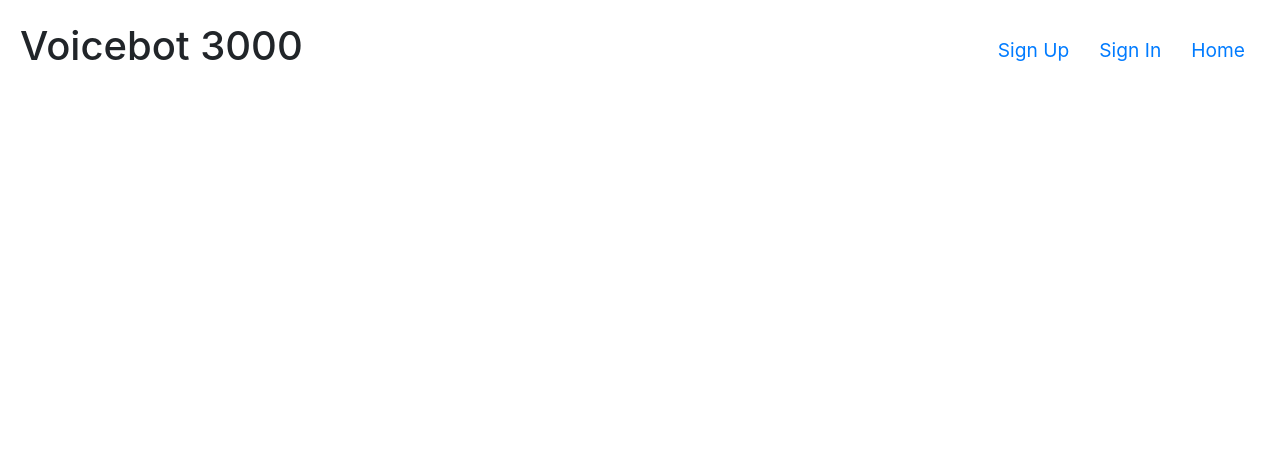
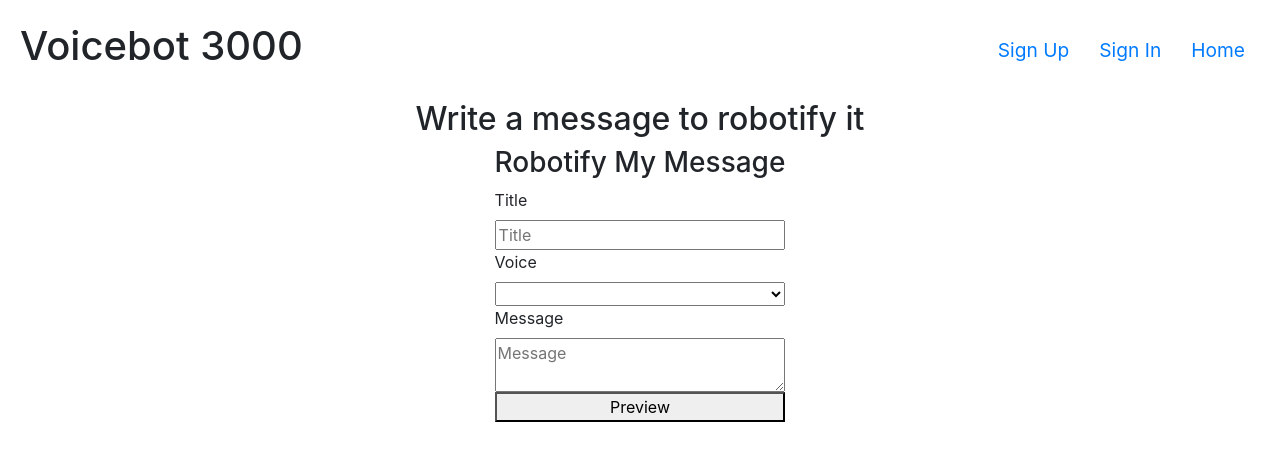
Before and after one commit to catherineguo/gif-box-client, a React app: page / in a window 1280 px wide. Shown: the top 460 px of the page. Built offline with nearby package versions, Linux system fonts and the light colour scheme.

Commit message:
Start Voicebot Home Element

```diff
--- a/src/App.js
+++ b/src/App.js
@@ -8,6 +8,7 @@ import SignUp from './auth/components/SignUp'
 import SignIn from './auth/components/SignIn'
 import SignOut from './auth/components/SignOut'
 import ChangePassword from './auth/components/ChangePassword'
+import Voicebot from './voicebot/Voicebot'
 
 class App extends Component {
   constructor () {
@@ -55,6 +56,11 @@ class App extends Component {
             <ChangePassword flash={this.flash} user={user} />
           )} />
         </main>
+
+        <section className="home-voicebot">
+          <h2>Write a message to robotify it</h2>
+          <Voicebot />
+        </section>
       </React.Fragment>
     )
   }
--- a/src/App.scss
+++ b/src/App.scss
@@ -46,3 +46,10 @@ $charcoal: #ccc;
     max-width: 200px;
   }
 }
+
+.home-voicebot {
+  align-items: center;
+  display: flex;
+  flex-direction: column;
+  justify-content: center;
+}
--- /dev/null
+++ b/src/voicebot/Voicebot.js
@@ -0,0 +1,55 @@
+import React, { Component } from 'react'
+import { Link } from 'react-router-dom'
+
+import './Voicebot.scss'
+
+class Voicebot extends Component {
+  constructor () {
+    super()
+
+    this.state = {
+      title: '',
+      voice: '',
+      message: ''
+    }
+  }
+
+  handleChange = event => this.setState({
+    [event.target.name]: event.target.value
+  })
+
+  render () {
+    const { title, voice, message } = this.state
+
+    return (
+      <form className='robotify-form'>
+        <h3>Robotify My Message</h3>
+        <label>Title</label>
+        <input
+          required
+          type="text"
+          name="title"
+          value={title}
+          placeholder="Title"
+          onChange={this.handleChange}
+        />
+        <label>Voice</label>
+        <select
+          required
+          name="voice"
+        />
+        <label>Message</label>
+        <textarea
+          required
+          name="message"
+          value={message}
+          placeholder="Message"
+          onChange={this.handleChange}
+        />
+        <button type="submit">Preview</button>
+      </form>
+    )
+  }
+}
+
+export default Voicebot
--- /dev/null
+++ b/src/voicebot/Voicebot.scss
@@ -0,0 +1,56 @@
+$charcoal: #bbb;
+
+.robotify-form {
+  display: flex;
+  flex-direction: column;
+  justify-content: center;
+  max-width: 600px;
+}
+
+// .main-header {
+//   align-items: center;
+//   display: flex;
+//   height: 100px;
+//   padding: 0 20px;
+//
+//   a,
+//   span {
+//     font-size: 1.2em;
+//     margin: 0 15px;
+//   }
+// }
+//
+// .main-header > nav {
+//   align-items: center;
+//   display: flex;
+//   flex-grow: 1;
+//   justify-content: flex-end;
+// }
+//
+// @media (max-width: 600px) {
+//   .main-header {
+//     flex-direction: column;
+//     font-size: 0.7em;
+//     height: auto;
+//     padding: 10px;
+//
+//     h1 {
+//       font-size: 2.5em;
+//     }
+//   }
+// }
+//
+// @media (max-width: 450px) {
+//   .main-header > nav {
+//     flex-direction: column;
+//     width: 100%;
+//
+//     a,
+//     span {
+//       border: 1px solid $charcoal;
+//       margin-bottom: 5px;
+//       text-align: center;
+//       width: 80%;
+//     }
+//   }
+// }
```
